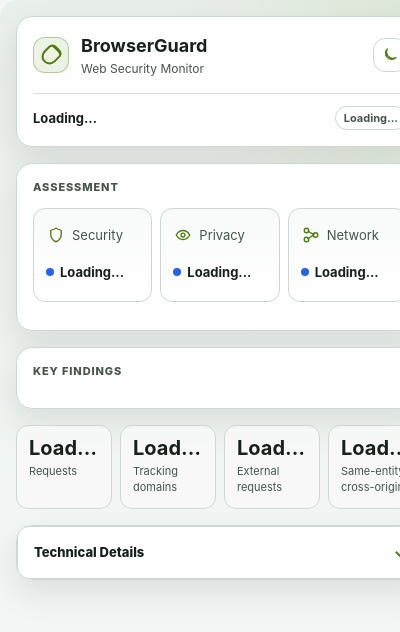
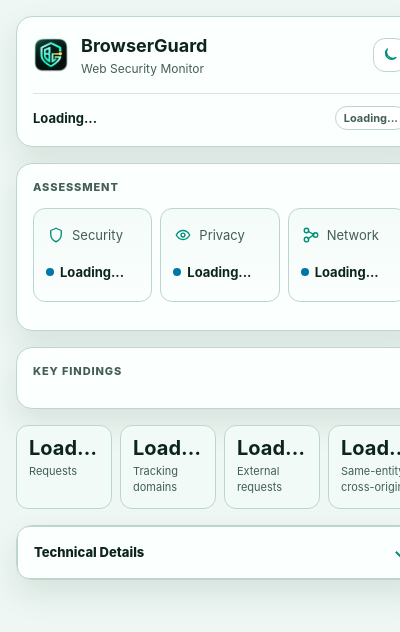
Before and after one commit to mattiaippoliti1-commits/BrowseGuard, a browser extension: page popup/popup.html in a window 400 px wide. Shown: the top 632 px of the page. Drawn offline with Linux system fonts and the light colour scheme.

```diff
--- a/popup/popup.css
+++ b/popup/popup.css
@@ -1,36 +1,31 @@
 :root,
 [data-theme="dark"] {
-    --bg-primary: #0b0e0d;
-    --bg-secondary: #101513;
-    --surface: #151c19;
-    --surface-raised: #19221e;
-    --surface-hover: #202b26;
-    --surface-panel: rgba(21, 28, 25, 0.94);
-    --surface-panel-soft: rgba(21, 28, 25, 0.68);
-    --surface-inset: rgba(11, 14, 13, 0.48);
-    --control-surface: rgba(11, 14, 13, 0.64);
-    --border: #304039;
-    --border-subtle: #223029;
-    --border-soft: rgba(188, 200, 193, 0.14);
-    --brand-primary: #9ef01a;
-    --brand-secondary: #4de6a8;
-    --brand-soft: rgba(158, 240, 26, 0.10);
-    --brand-halo: rgba(158, 240, 26, 0.10);
-    --brand-border: rgba(158, 240, 26, 0.42);
-    --brand-secondary-soft: rgba(77, 230, 168, 0.12);
-    --text-primary: #f4f7f5;
-    --text-secondary: #bcc8c1;
-    --text-muted: #849189;
-    --status-good: #3edb91;
-    --status-good-soft: rgba(62, 219, 145, 0.10);
-    --status-good-border: rgba(62, 219, 145, 0.38);
-    --status-observation: #f1c75b;
-    --status-observation-soft: rgba(241, 199, 91, 0.10);
-    --status-observation-border: rgba(241, 199, 91, 0.36);
-    --status-danger: #ff6673;
-    --status-danger-soft: rgba(255, 102, 115, 0.10);
-    --status-danger-border: rgba(255, 102, 115, 0.42);
-    --status-info: #58c7ff;
+    --bg-primary: #03120e;
+    --surface: #09231b;
+    --surface-raised: #0d2d24;
+    --surface-hover: #12382d;
+    --surface-panel: #071c16;
+    --surface-panel-soft: #0a241d;
+    --surface-inset: #041711;
+    --control-surface: #082019;
+    --border: #235448;
+    --border-soft: rgba(105, 242, 213, 0.16);
+    --brand-primary: #6cf7d8;
+    --brand-secondary: #18eec1;
+    --brand-border: rgba(108, 247, 216, 0.42);
+    --text-primary: #eef9f6;
+    --text-secondary: #aacbc2;
+    --text-muted: #77968d;
+    --status-good: #6cf7d8;
+    --status-good-soft: rgba(108, 247, 216, 0.10);
+    --status-good-border: rgba(108, 247, 216, 0.38);
+    --status-observation: #f6e94d;
+    --status-observation-soft: rgba(246, 233, 77, 0.11);
+    --status-observation-border: rgba(246, 233, 77, 0.38);
+    --status-danger: #ff6b7a;
+    --status-danger-soft: rgba(255, 107, 122, 0.11);
+    --status-danger-border: rgba(255, 107, 122, 0.42);
+    --status-info: #5fd2ff;
     --radius-sm: 8px;
     --radius-md: 12px;
     --radius-lg: 16px;
@@ -41,44 +36,37 @@
     --space-3: 12px;
     --space-4: 16px;
     --space-5: 20px;
-    --shadow-soft: 0 8px 24px rgba(0, 0, 0, 0.22);
     --shadow-panel: 0 14px 34px rgba(0, 0, 0, 0.25);
 }
 
 [data-theme="light"] {
-    --bg-primary: #f3f6f4;
-    --bg-secondary: #e9efeb;
-    --surface: #ffffff;
-    --surface-raised: #f8faf9;
-    --surface-hover: #eff4f1;
-    --surface-panel: rgba(255, 255, 255, 0.96);
-    --surface-panel-soft: rgba(248, 250, 249, 0.86);
-    --surface-inset: rgba(233, 239, 235, 0.62);
-    --control-surface: rgba(255, 255, 255, 0.82);
-    --border: #ccd8d1;
-    --border-subtle: #dfe7e2;
-    --border-soft: rgba(70, 84, 76, 0.16);
-    --brand-primary: #4d7c0f;
-    --brand-secondary: #3f7f0b;
-    --brand-soft: rgba(101, 163, 13, 0.10);
-    --brand-halo: rgba(101, 163, 13, 0.10);
-    --brand-border: rgba(77, 124, 15, 0.36);
-    --brand-secondary-soft: rgba(63, 127, 11, 0.10);
-    --text-primary: #17201b;
-    --text-secondary: #46544c;
-    --text-muted: #69776f;
-    --status-good: #15803d;
-    --status-good-soft: rgba(21, 128, 61, 0.09);
-    --status-good-border: rgba(21, 128, 61, 0.30);
-    --status-observation: #a16207;
-    --status-observation-soft: rgba(161, 98, 7, 0.09);
-    --status-observation-border: rgba(161, 98, 7, 0.30);
+    --bg-primary: #eef7f3;
+    --surface: #fbfffd;
+    --surface-raised: #f3fbf8;
+    --surface-hover: #e8f6f1;
+    --surface-panel: #fbfffd;
+    --surface-panel-soft: #f1faf7;
+    --surface-inset: #e8f4ef;
+    --control-surface: #ffffff;
+    --border: #bdd6cd;
+    --border-soft: rgba(13, 99, 84, 0.16);
+    --brand-primary: #008f78;
+    --brand-secondary: #00a98f;
+    --brand-border: rgba(0, 143, 120, 0.34);
+    --text-primary: #0d241d;
+    --text-secondary: #435e55;
+    --text-muted: #6a8179;
+    --status-good: #008f78;
+    --status-good-soft: rgba(0, 143, 120, 0.09);
+    --status-good-border: rgba(0, 143, 120, 0.30);
+    --status-observation: #806900;
+    --status-observation-soft: rgba(246, 217, 45, 0.18);
+    --status-observation-border: rgba(128, 105, 0, 0.30);
     --status-danger: #dc2626;
     --status-danger-soft: rgba(220, 38, 38, 0.08);
     --status-danger-border: rgba(220, 38, 38, 0.30);
-    --status-info: #2563eb;
-    --shadow-soft: 0 8px 22px rgba(23, 32, 27, 0.08);
-    --shadow-panel: 0 14px 32px rgba(23, 32, 27, 0.10);
+    --status-info: #0077a8;
+    --shadow-panel: 0 14px 32px rgba(13, 36, 29, 0.10);
 }
 
 * {
@@ -96,9 +84,7 @@ body {
     border-radius: var(--radius-xl);
     color: var(--text-primary);
     font: 13px/1.45 Inter, ui-sans-serif, system-ui, -apple-system, BlinkMacSystemFont, "Segoe UI", sans-serif;
-    background:
-        radial-gradient(circle at top right, var(--brand-halo), transparent 38%),
-        linear-gradient(180deg, var(--bg-secondary), var(--bg-primary));
+    background: var(--bg-primary);
 }
 
 body::-webkit-scrollbar {
@@ -163,24 +149,13 @@ body::-webkit-scrollbar-thumb {
     min-width: 0;
 }
 
-.brand-mark {
-    display: grid;
+.brand-logo {
     flex: 0 0 36px;
     width: 36px;
     height: 36px;
-    place-items: center;
-    border: 1px solid var(--brand-border);
+    display: block;
     border-radius: var(--radius-md);
-    background: linear-gradient(145deg, var(--brand-soft), var(--brand-secondary-soft));
-}
-
-.brand-mark span {
-    width: 16px;
-    height: 20px;
-    border: 2px solid var(--brand-primary);
-    border-top-width: 3px;
-    border-radius: var(--radius-sm) var(--radius-sm) var(--radius-md) var(--radius-md);
-    transform: rotate(45deg);
+    object-fit: contain;
 }
 
 .theme-toggle {
--- a/popup/popup.html
+++ b/popup/popup.html
@@ -19,7 +19,12 @@
     <main class="app-shell">
         <header class="app-header">
             <div class="brand-row">
-                <div class="brand-mark" aria-hidden="true"><span></span></div>
+                <img
+                    class="brand-logo"
+                    src="../assets/icons/Logo.png"
+                    alt=""
+                    aria-hidden="true"
+                >
                 <div>
                     <h1>BrowserGuard</h1>
                     <p class="subtitle">Web Security Monitor</p>
--- a/popup/popup.js
+++ b/popup/popup.js
@@ -774,7 +774,6 @@ async function requestPageAnalysis(tab) {
     }
 
     if (!canAnalyzeTabURL(tab.url)) {
-        console.debug("BrowserGuard: page analysis unsupported for this page");
         return null;
     }
 
@@ -782,7 +781,6 @@ async function requestPageAnalysis(tab) {
         await ensureContentScriptAvailable(tab);
 
     if (!isContentScriptAvailable) {
-        console.debug("BrowserGuard: content script not available after retry");
         return null;
     }
 
@@ -799,16 +797,12 @@ async function requestPageAnalysis(tab) {
             return null;
         }
 
-        console.debug("BrowserGuard: content script available");
-
         return response.data;
 
     } catch (error) {
 
         // The listener can disappear if the tab navigates while the popup is open.
-        if (isReceivingEndMissing(error)) {
-            console.debug("BrowserGuard: content script not yet available");
-        } else {
+        if (!isReceivingEndMissing(error)) {
             console.error("BrowserGuard: real page analysis error", error);
         }
 
@@ -835,11 +829,8 @@ async function ensureContentScriptAvailable(tab) {
         const pingResponse = await pingContentScript(tab.id);
 
         if (pingResponse && pingResponse.ready) {
-            console.debug("BrowserGuard: content script available");
             return true;
         }
-
-        console.debug("BrowserGuard: content script not yet available");
 
         if (attempt === 1) {
             await injectContentScript(tab.id);
```
Also changed, not shown: PRIVACY.md (added, +122 -0 lines), THIRD_PARTY_NOTICES.md (added, +19 -0 lines), content/page-analysis.js (+0 -17 lines), tests/manifest-paths.test.js (+3 -0 lines), tests/popup-assets.test.js (+2 -1 lines), manifest.json.
